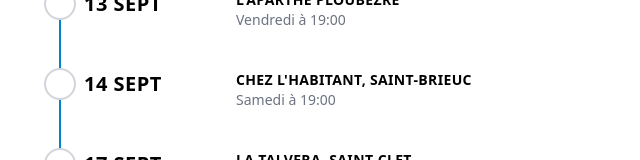
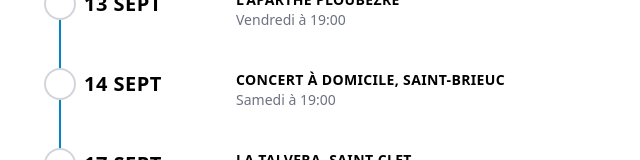
Before and after one commit to AlexandreKempf/en-tete-a-texte, a SvelteKit app: page /concerts in a window 1280 px wide. Shown: the part 1262-1422 px from the top of the page, without its empty margins (596-1236 px from the left). Built offline with nearby package versions, Linux system fonts and the light colour scheme.

Commit message:
Update concerts.js

```diff
--- a/src/routes/concerts.js
+++ b/src/routes/concerts.js
@@ -341,7 +341,7 @@ export const concerts = [
     },
     {
         date: new Date(2024, 8, 14, 19, 0),
-        place: 'Chez L\'habitant, Saint-Brieuc'
+        place: 'Concert à domicile, Saint-Brieuc'
     },
     {
         date: new Date(2024, 8, 17, 19, 0),
```
